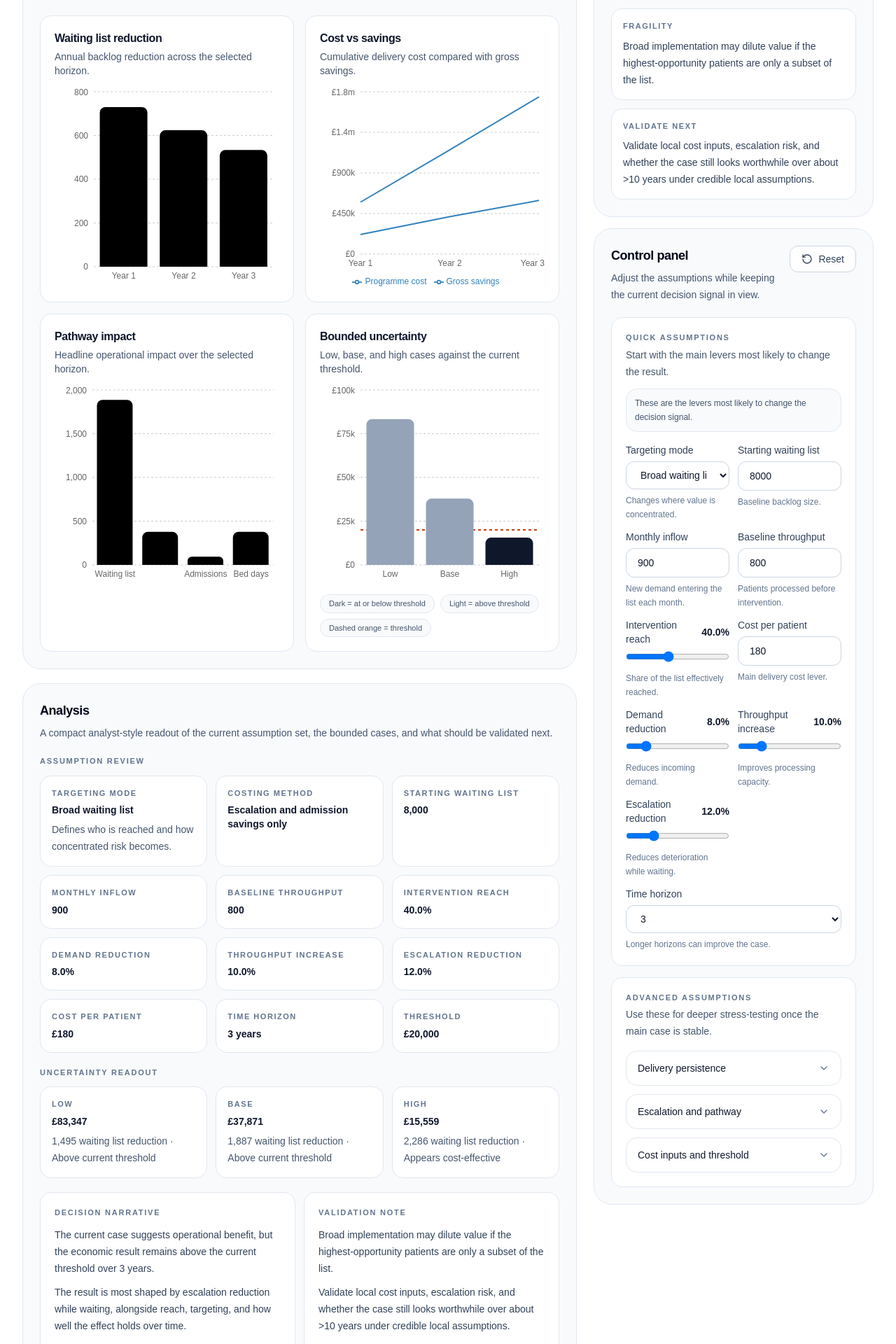
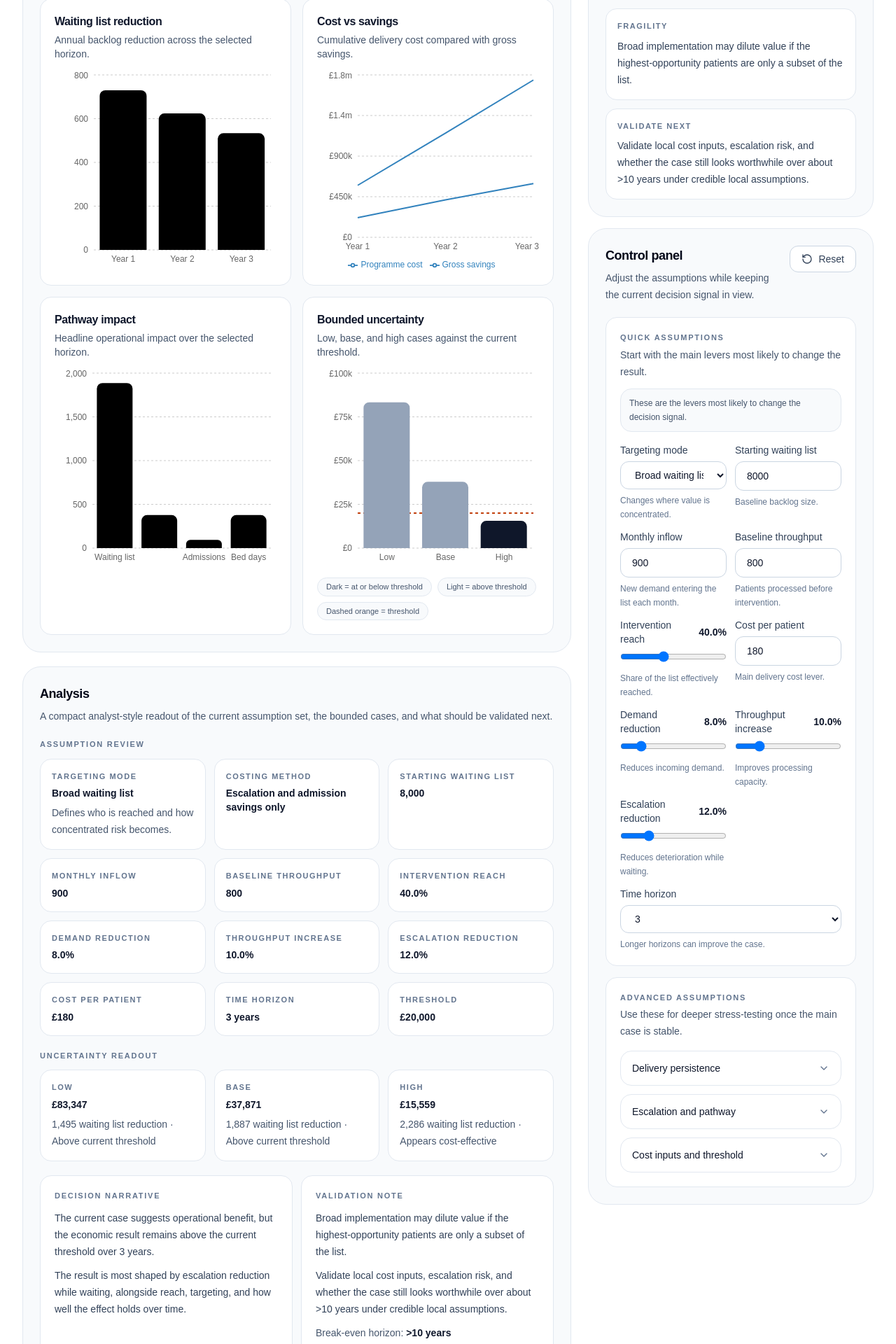
Before and after one commit to olivercareyncl/health-economics-scenario-lab, a Next.js app in the folder site/: page /sandboxes/waitwise in a window 1280 px wide. Shown: the part 1060-2980 px from the top of the page at 70% size. Built offline with nearby package versions, Linux system fonts and the light colour scheme.

Commit message:
Update waitwise-app.tsx

```diff
--- a/site/src/components/waitwise/waitwise-app.tsx
+++ b/site/src/components/waitwise/waitwise-app.tsx
@@ -186,6 +186,8 @@ const SECTION_KICKER =
   "text-[11px] font-semibold uppercase tracking-[0.16em] text-slate-500";
 const SECTION_TITLE =
   "mt-1 text-lg font-semibold tracking-tight text-slate-950 lg:text-[1.1rem]";
+const SECTION_BODY = "text-sm leading-6 text-slate-700";
+const SECTION_COPY = "text-sm leading-6 text-slate-600";
 
 function cx(...classes: Array<string | false | null | undefined>) {
   return classes.filter(Boolean).join(" ");
@@ -2093,7 +2095,7 @@ export default function WaitWiseApp() {
         </div>
       </div>
 
-      <div className="hidden lg:grid lg:grid-cols-[minmax(0,1.2fr)_380px] lg:gap-6 xl:grid-cols-[minmax(0,1.3fr)_400px]">
+      <div className="hidden lg:grid lg:grid-cols-[minmax(0,1.18fr)_392px] lg:gap-6 xl:grid-cols-[minmax(0,1.24fr)_408px]">
         <main className="min-w-0 space-y-5">
           <SectionCard
             title="Output workspace"
@@ -2122,7 +2124,7 @@ export default function WaitWiseApp() {
 
           <SectionCard
             title="Charts"
-            description="Use the first row for the main trajectory and economic comparison. Use the second row for pathway impact and bounded sensitivity."
+            description="Use the first row for trajectory and economics. Use the second row for operational impact and bounded sensitivity."
             dense
           >
             <div className="grid gap-4 xl:grid-cols-2">
@@ -2167,20 +2169,20 @@ export default function WaitWiseApp() {
               <div className="grid gap-3 xl:grid-cols-2">
                 <div className={SUBCARD}>
                   <p className={SECTION_KICKER}>Decision narrative</p>
-                  <div className="mt-3 space-y-2.5 text-sm leading-6 text-slate-700">
-                    <p>{interpretation.what_model_suggests}</p>
-                    <p>{interpretation.what_drives_result}</p>
+                  <div className="mt-3 space-y-2.5">
+                    <p className={SECTION_BODY}>{interpretation.what_model_suggests}</p>
+                    <p className={SECTION_BODY}>{interpretation.what_drives_result}</p>
                   </div>
                 </div>
 
                 <div className={SUBCARD}>
                   <p className={SECTION_KICKER}>Validation note</p>
-                  <div className="mt-3 space-y-2.5 text-sm leading-6 text-slate-700">
-                    <p>{interpretation.what_looks_fragile}</p>
-                    <p>{interpretation.what_to_validate_next}</p>
-                    <p>
+                  <div className="mt-3 space-y-2.5">
+                    <p className={SECTION_BODY}>{interpretation.what_looks_fragile}</p>
+                    <p className={SECTION_BODY}>{interpretation.what_to_validate_next}</p>
+                    <p className={SECTION_COPY}>
                       Break-even horizon:{" "}
-                      <span className="font-medium text-slate-900">
+                      <span className="font-semibold text-slate-900">
                         {results.break_even_horizon}
                       </span>
                     </p>
@@ -2203,7 +2205,7 @@ export default function WaitWiseApp() {
             interpretation={interpretation}
           />
 
-          <div className="mt-4 sticky top-[420px]">
+          <div className="mt-4 sticky top-[430px]">
             <SectionCard
               title="Control panel"
               description="Adjust the assumptions while keeping the current decision signal in view."
```
